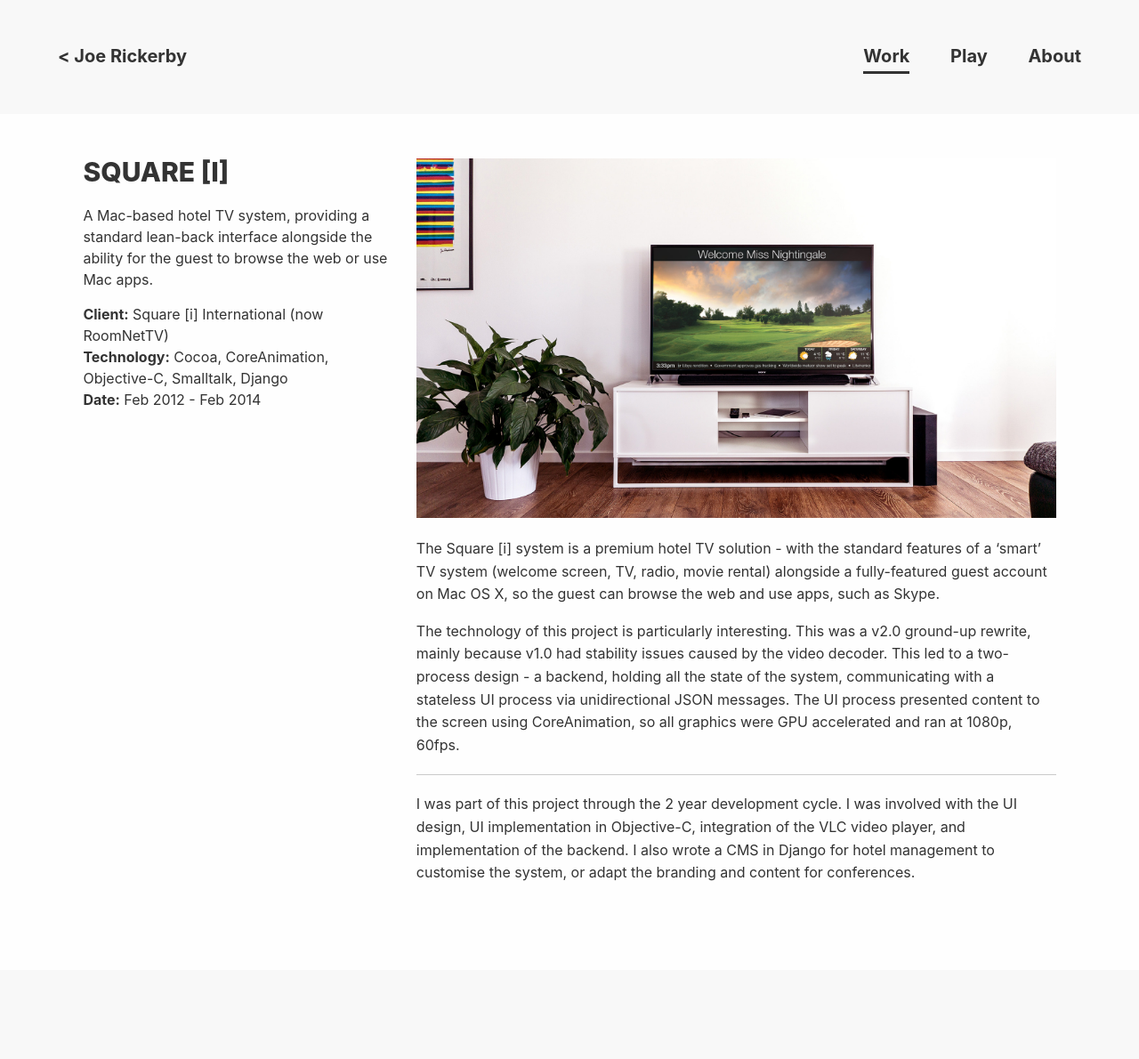
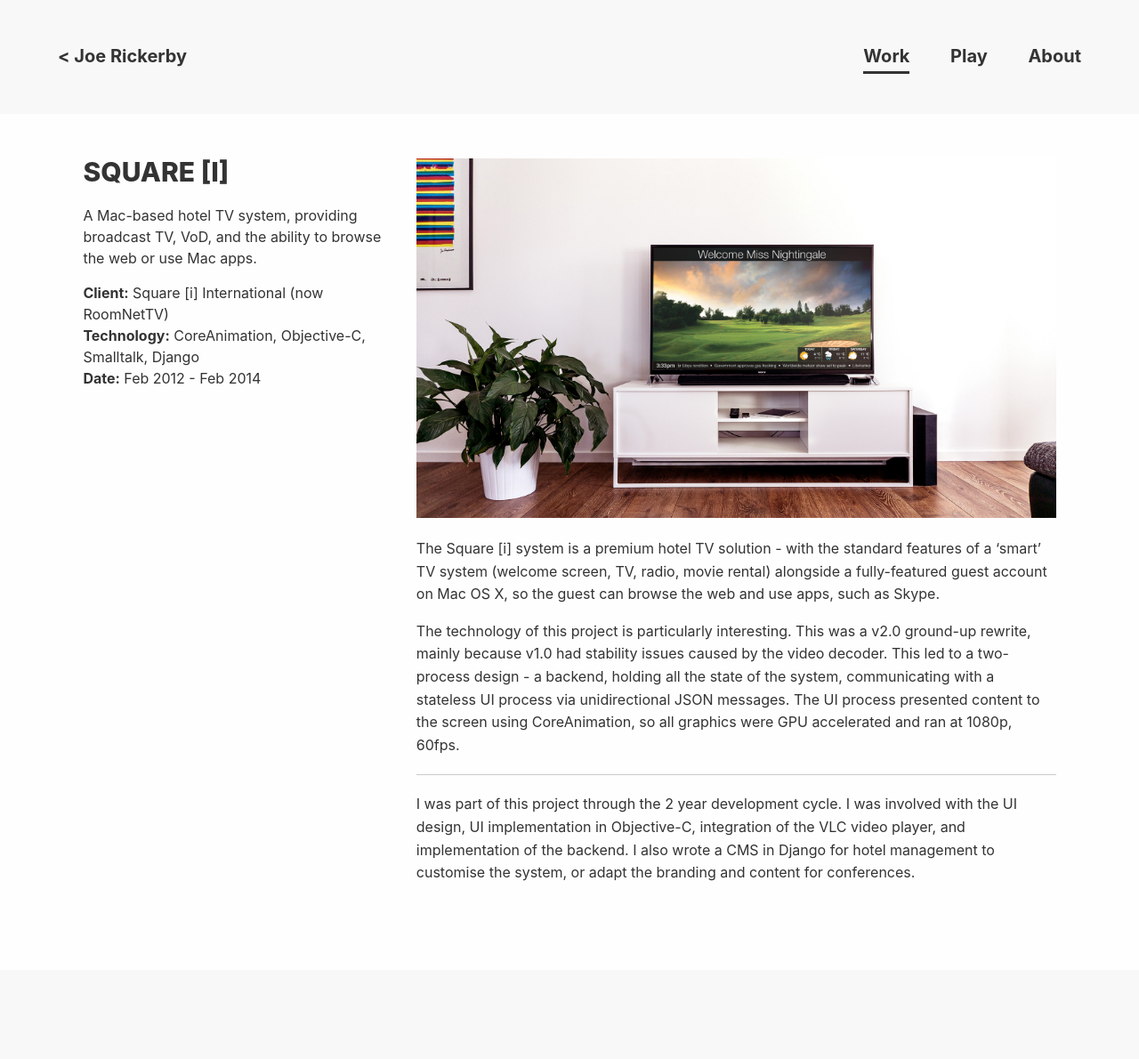
Before and after one commit to joerick/joerick.me, a Jekyll site: the page built from _work/square.md, in a window 1280 px wide. Shown: the whole page at 89% size. Built offline with Jekyll 4.4.1, drawn with Linux system fonts in a browser that asks for light colours; nearby versions of some CDN libraries.

Commit message:
Reduce description length

```diff
--- a/_work/square.md
+++ b/_work/square.md
@@ -1,10 +1,10 @@
 ---
 layout: work
 title: Square [i]
-description: A Mac-based hotel TV system, providing a standard lean-back interface alongside the ability for the guest to browse the web or use Mac apps.
+description: A Mac-based hotel TV system, providing broadcast TV, VoD, and the ability to browse the web or use Mac apps.
 client: Square [i] International (now RoomNetTV)
 platform: Mac
-technology: Cocoa, CoreAnimation, Objective-C, Smalltalk, Django
+technology: CoreAnimation, Objective-C, Smalltalk, Django
 date: feb 2012
 date_range: Feb 2012 - Feb 2014
 image: /img/square/in-hotel-room.jpg
```
